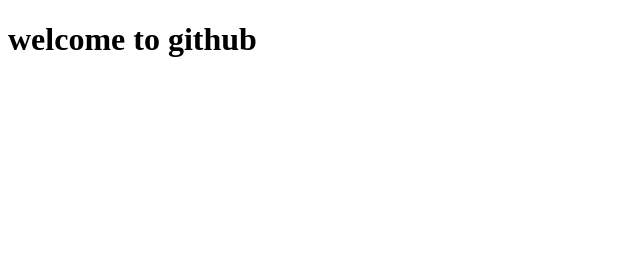
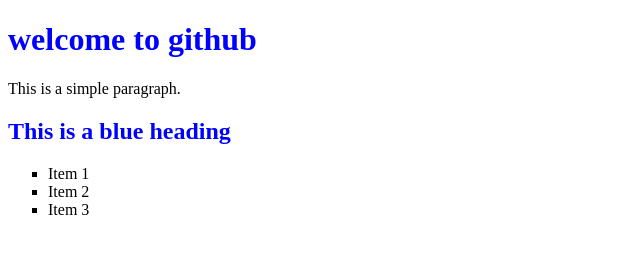
Before and after one commit to Dhanushapathum/Dhanusha-projct, a plain HTML site: page 1.html in a window 1280 px wide. Shown: the whole page, without its empty margins (0-640 px from the left). Drawn offline with Linux system fonts and the light colour scheme.

Commit message:
create a style.css file

```diff
--- a/1.html
+++ b/1.html
@@ -2,8 +2,18 @@
 <html lang="en">
 <head>
     <title>project 1</title>
+    <link rel="stylesheet" href="style.css">
 </head>
 <body>
     <h1>welcome to github</h1>
+    <p>This is a simple paragraph.</p>
+
+    <h2 style="color: blue;">This is a blue heading</h2>
+
+    <ul>
+        <li>Item 1</li>
+        <li>Item 2</li>
+        <li>Item 3</li>
+    </ul>
 </body>
 </html>
--- /dev/null
+++ b/style.css
@@ -0,0 +1,7 @@
+ul{
+    list-style-type: square;
+}
+
+h1 {
+    color: blue;
+}
```
Also changed, not shown: 2.html (+1 -1 lines).
